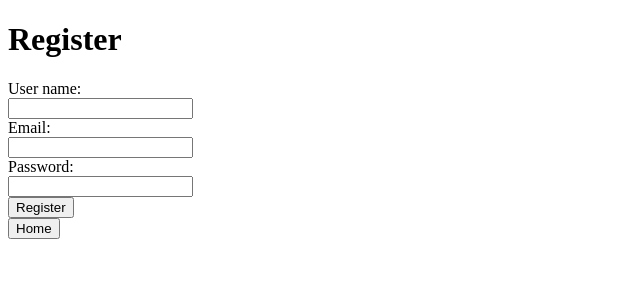
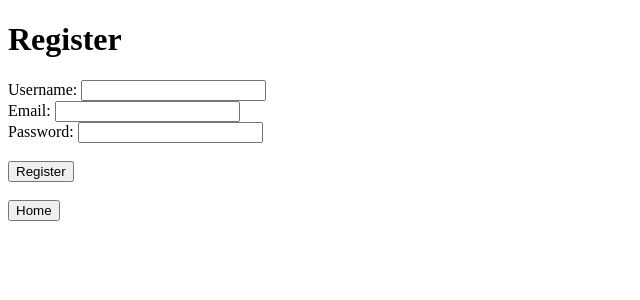
Before and after one commit to dperepadya/post_machines_admin, a Django app: page /register/ in a window 1280 px wide. Shown: the top 300 px of the page, without its empty margins (0-640 px from the left). Run offline with Django 5.2, Linux system fonts and the light colour scheme.

Commit message:
20JulyUserForms

```diff
--- a/templates/locker.html
+++ b/templates/locker.html
@@ -13,7 +13,7 @@
         {% else %}
             Empty
         {% endif %}
-    </p>
+    </p><br>
     <a href="/post_machine/{{ post_machine.id }}/lockers/"><button>Back to Post Machine Lockers</button></a>
 </body>
 </html>
--- a/templates/lockers_list.html
+++ b/templates/lockers_list.html
@@ -30,7 +30,7 @@
                 {% endfor %}
             </tbody>
         </table>
-    {% endif %}
+    {% endif %}<br>
     <a href="/post_machine/{{ post_machine.id }}/"><button>Back to Post Machine</button></a>
     <a href="/"><button>Home</button></a>
 </body>
--- a/templates/parcel.html
+++ b/templates/parcel.html
@@ -48,7 +48,7 @@
                     User {{ user.username }}
                 {% endif %}
                 Parcels
-            </button></a>
+            </button></a><br>
     {% if user and user.is_superuser and parcel.status %}
         <a href="/user/parcels/{{ parcel.id }}/edit/"><button>Edit the Parcel</button></a>
     {% endif %}
--- a/templates/parcel_edit.html
+++ b/templates/parcel_edit.html
@@ -19,7 +19,7 @@
         </select>
         <br>
         <button type="submit">Save</button>
-    </form>
+    </form><br>
     <a href="/"><button>Home</button></a>
 </body>
 </html>
--- a/templates/register.html
+++ b/templates/register.html
@@ -8,14 +8,9 @@
     <h1>Register</h1>
     <form action="/register/" method="post">
         {% csrf_token %}
-        <label for="username">User name:</label><br>
-        <input type="text" id="username" name="username" required><br>
-        <label for="email">Email:</label><br>
-        <input type="email" id="email" name="email" required><br>
-        <label for="password">Password:</label><br>
-        <input type="password" id="password" name="password" required><br>
+        {{ form }}<br>
         <input type="submit" value="Register">
-    </form>
+    </form><br>
     <a href="/"><button>Home</button></a>
 </body>
 </html>
--- a/templates/select_locker.html
+++ b/templates/select_locker.html
@@ -8,7 +8,6 @@
     <h1>Select Locker in Post Machine {{ post_machine_id }}</h1>
     <form action="/user/parcels/select_locker/" method="post">
         {% csrf_token %}
-    <input type="hidden" name="sender" value="{{ sender }}">
         <label for="sender">Sender:</label>
         <input type="text" id="sender" name="sender" value="{{ sender }}" required>
         <br>
--- /dev/null
+++ b/user/forms.py
@@ -0,0 +1,12 @@
+from django import forms
+
+
+class LoginForm(forms.Form):
+    username = forms.CharField(widget=forms.TextInput(), required=True)
+    password = forms.CharField(widget=forms.PasswordInput(), required=True)
+
+
+class RegisterForm(forms.Form):
+    username = forms.CharField(widget=forms.TextInput(), required=True)
+    email = forms.EmailField(widget=forms.EmailInput(), required=True)
+    password = forms.CharField(widget=forms.PasswordInput(), required=True)
--- a/user/views.py
+++ b/user/views.py
@@ -1,5 +1,6 @@
 from django.contrib.auth.decorators import login_required, user_passes_test
 from django.contrib.auth.models import User
+from django.db import IntegrityError
 from django.http import HttpResponse
 from django.contrib.auth import authenticate, login, logout
 from django.shortcuts import render, redirect
@@ -7,6 +8,7 @@ from django.utils import timezone
 
 from parcel.models import Parcel
 from post_machine.models import PostMachine, Locker
+from user.forms import LoginForm, RegisterForm
 from utils import is_superuser
 import datetime
 
@@ -14,16 +16,17 @@ import datetime
 def login_page(request):
     context = {}
     if request.method == 'POST':
-        username = request.POST['username']
-        password = request.POST['password']
-        user = authenticate(request, username=username, password=password)
-        if user is None:
-            context = {'error': "Username or password is incorrect"}
-        else:
-            login(request, user)
-            return redirect('/user/')
+        form = LoginForm(request.POST)
+        if form.is_valid():
+            username = form.cleaned_data.get('username')
+            password = form.cleaned_data.get('password')
+            user = authenticate(username=username, password=password)
+            if user is not None:
+                login(request, user)
+                return redirect('/user/')
+        context = {'error': "Username or password is incorrect"}
+    context['form'] = LoginForm()
     return render(request, 'login.html', context=context)
-    # return HttpResponse("Hello World. You are at the User Login view")
 
 
 @login_required
@@ -34,21 +37,28 @@ def logout_page(request):
 
 def register_page(request):
     if request.method == "POST":
-        username = request.POST['username']
-        password = request.POST['password']
-        email = request.POST['email']
-        user = User.objects.create_user(username, email, password)
-        user.save()
-        return redirect('/login/')
-    return render(request, 'register.html')
-    # return HttpResponse("Hello World. You are at the User Register view")
+        form = RegisterForm(request.POST)
+        if form.is_valid():
+            username = form.cleaned_data['username']
+            email = form.cleaned_data['email']
+            password = form.cleaned_data['password']
+            try:
+                user = User.objects.create_user(username, email, password)
+                user.save()
+                return redirect('/login/')
+            except IntegrityError:
+                form.add_error('username', 'Username is already taken.')
+        context = {'form': form}
+        return render(request, 'register.html', context)
+    else:
+        context = {'form': RegisterForm()}
+        return render(request, 'register.html', context)
 
 
 @login_required(login_url='/login/')
 def user_page(request):
     context = {'user': request.user}
     return render(request, 'user.html', context)
-    # return HttpResponse("Hello World. You are at the User view")
 
 
 @login_required(login_url='/login/')
```
Also changed, not shown: templates/login.html (+2 -5 lines), trash/parcel_pick_up.html (renamed from templates/parcel_pick_up.html, +4 -3 lines), db.sqlite3, trash/select_post_machine.html (renamed from templates/select_post_machine.html).
